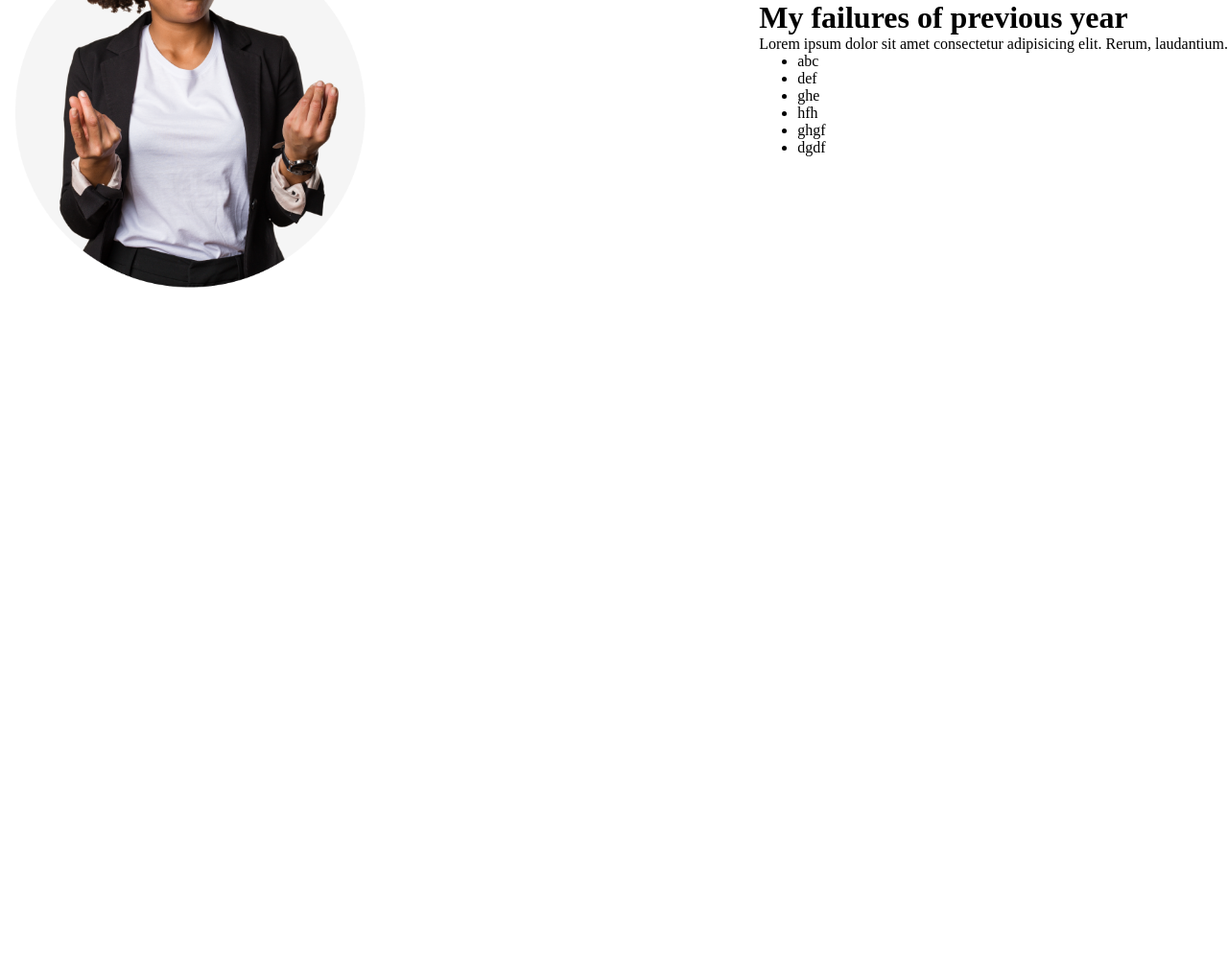
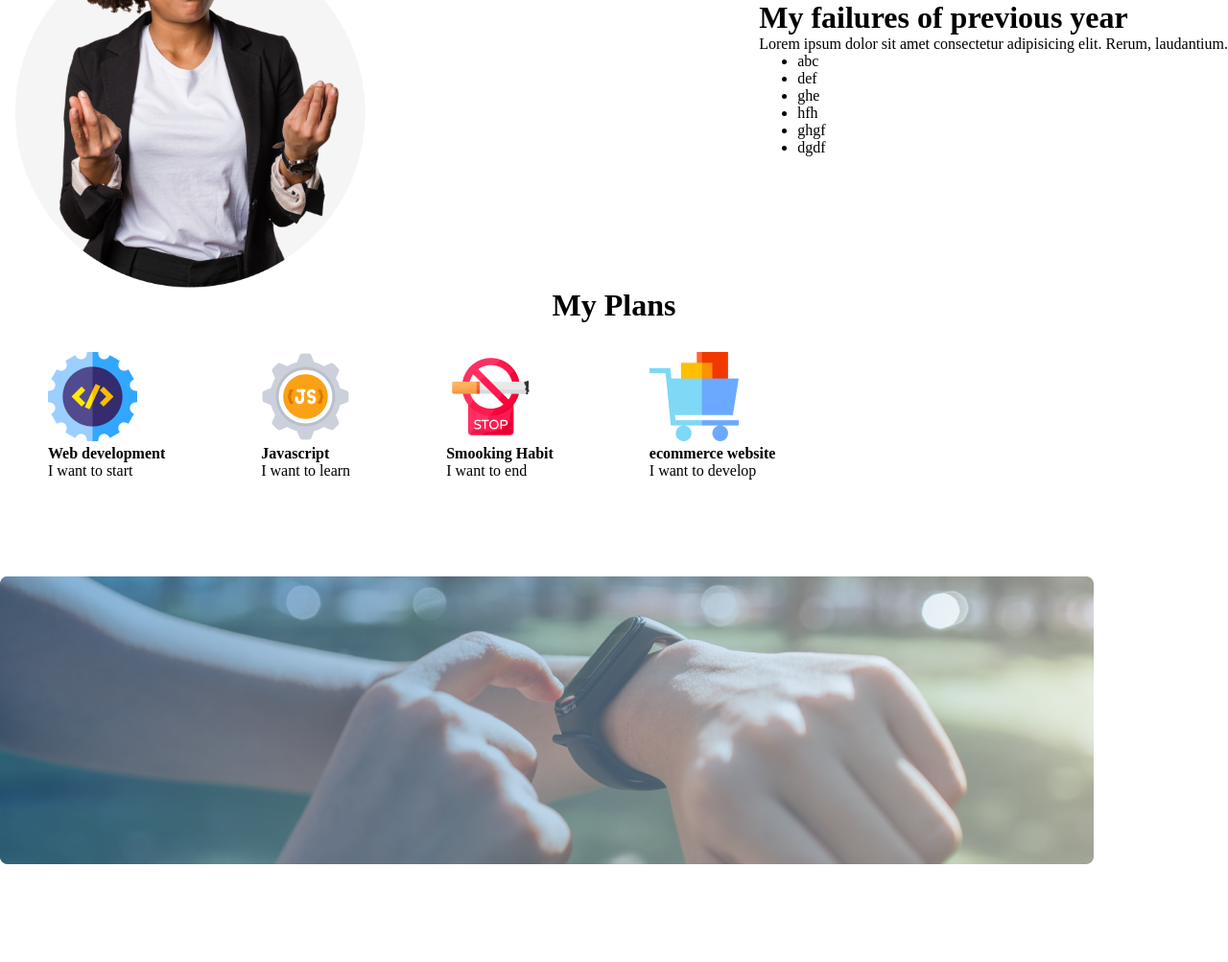
Before and after one commit to SanjidaRubel/new-year-plan, a plain HTML site: page index.html in a window 1280 px wide. Shown: the part 700-1703 px from the top of the page at 96% size. Before the commit the page ends 1000 px from the top, so only its background shows below. Drawn offline with Linux system fonts and the light colour scheme.

Commit message:
plans and mindset done

```diff
--- a/index.html
+++ b/index.html
@@ -36,6 +36,43 @@
             </div>
 
         </div>
+
+        <div class="plans" >
+            <h1 class="plans-title">My Plans</h1>
+            <div class="my-plans">
+                <div>
+                    <img src="images/icons/web.png" alt="">
+                    <h4>Web development</h4>
+                    <p>I want to start</p>
+                </div>
+                <div>
+               <img src="images/icons/js.png"
+               alt="">
+               <h4>Javascript</h4>
+               <p>I want to learn</p>
+                </div>
+                <div>
+                    <img src="images/icons/smoke.png" alt="">
+                    <h4>Smooking Habit</h4>
+                    <p>I want to end</p>
+                </div>
+                <div>
+                    <img src="images/icons/ecom.png" alt="">
+                    <h4>ecommerce website</h4>
+                    <p> I want to develop </p>
+                </div>
+            </div>
+
+        </div>
+
+        <div class="mindset">
+            <img src="images/watch.png" alt="">
+            <div class="positive">
+                <h1>Always keep a Positive <br> Mindset</h1>
+            <button class="btn-white">Call Now </button>
+            </div>
+
+        </div>
     </main>
 
 </body>
--- a/style.css
+++ b/style.css
@@ -42,3 +42,42 @@ header p{
     padding-top: 200px;
     padding-left: 30px;
 }
+.plans{
+    height: 300px;
+}
+.my-plans{
+    display: flex;
+    margin: 0 50px;
+    justify-items: auto;
+
+}
+.my-plans div{
+    margin-right: 100px;
+}
+.plans-title{
+    text-align: center;
+    padding-bottom: 30px;
+}
+
+.mindset{
+
+
+    margin: 0 auto;
+    height: 400px;
+    background-image: url('images/gradient1.png');
+    background-repeat: no-repeat;
+
+}
+.mindset img{
+    opacity: 50%;
+
+
+}
+.positive{
+    position: absolute;
+    top: 350% ;
+    padding-left: 30px;
+}
+.mindset h1{
+    color: white;
+}
```
